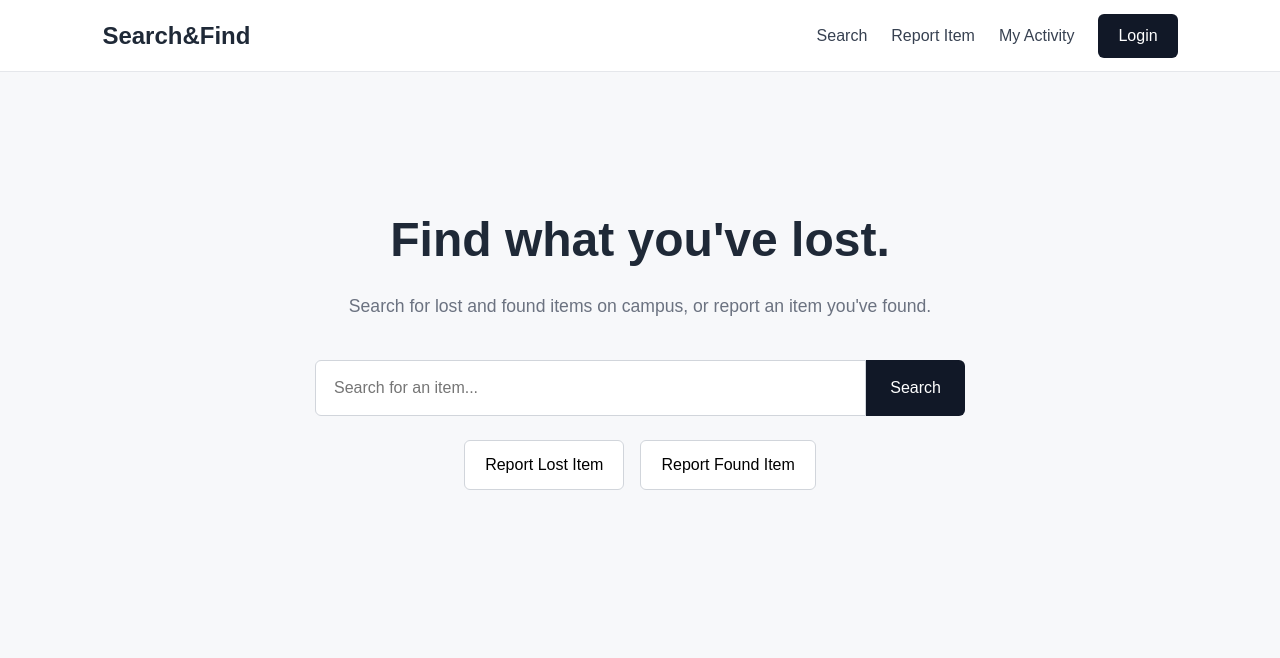
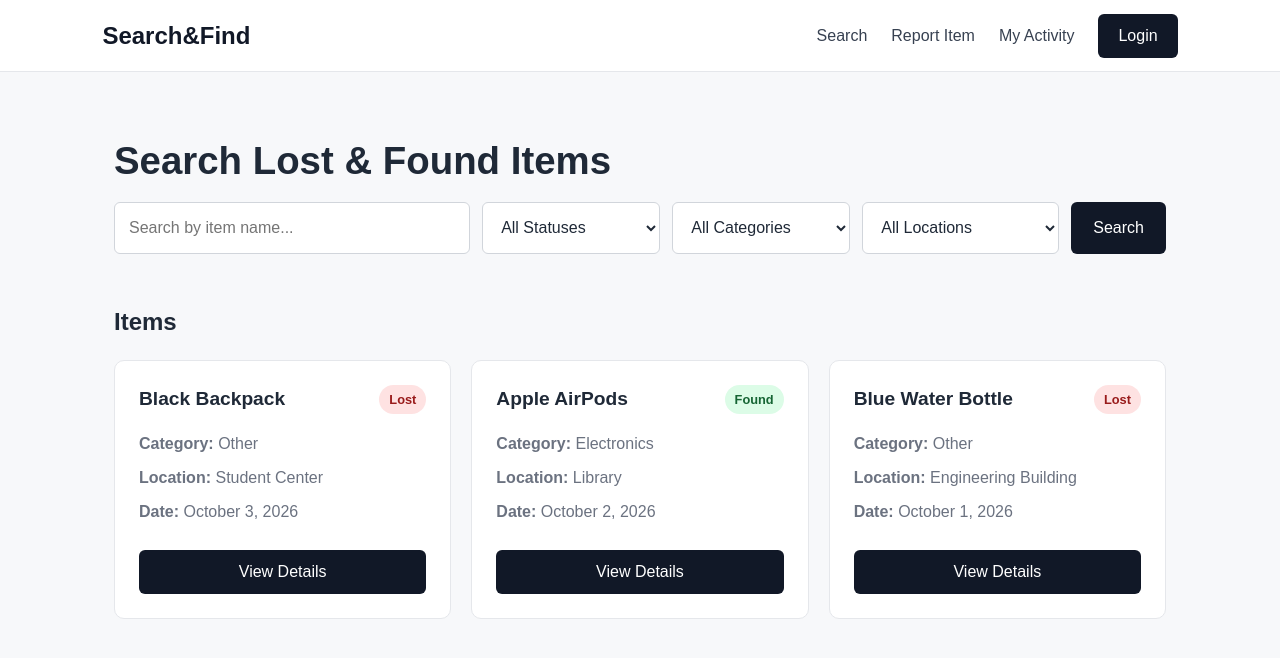
Before and after one commit to johnme09/Search-n-Find, a React (Vite) app in the folder frontend/: page /search in a window 1280 px wide. Shown: the top 658 px of the page. Built offline with nearby package versions, Linux system fonts and the light colour scheme.

Commit message:
Build search and filter page

```diff
--- a/frontend/src/App.css
+++ b/frontend/src/App.css
@@ -14,7 +14,8 @@ body {
 }
 
 button,
-input {
+input,
+select {
   font: inherit;
 }
 
@@ -22,7 +23,9 @@ input {
   min-height: 100vh;
 }
 
-/* Navigation */
+/* =========================
+   Navigation
+   ========================= */
 
 .navbar {
   height: 72px;
@@ -35,8 +38,10 @@ input {
 }
 
 .logo {
+  color: #111827;
   font-size: 1.5rem;
   font-weight: 700;
+  text-decoration: none;
 }
 
 .navbar nav {
@@ -45,12 +50,12 @@ input {
   gap: 24px;
 }
 
-.navbar a {
+.navbar nav a {
   color: #374151;
   text-decoration: none;
 }
 
-.navbar a:hover {
+.navbar nav a:hover {
   color: #111827;
 }
 
@@ -63,76 +68,82 @@ input {
   cursor: pointer;
 }
 
-/* Hero */
-
-.hero-section {
-  max-width: 900px;
-  margin: 0 auto;
-  padding: 100px 24px;
-  text-align: center;
+.navbar button:hover {
+  background: #374151;
 }
 
-.hero-section h1 {
-  margin-bottom: 16px;
-  font-size: 3rem;
+/* =========================
+   Search Page
+   ========================= */
+
+.search-page {
+  max-width: 1100px;
+  margin: 0 auto;
+  padding: 60px 24px;
 }
 
-.hero-section p {
-  max-width: 600px;
-  margin: 0 auto 40px;
-  color: #6b7280;
-  font-size: 1.1rem;
-  line-height: 1.6;
+.search-page h1 {
+  margin: 0 0 12px;
+  font-size: 2.4rem;
 }
 
-/* Search */
-
-.search-box {
-  display: flex;
-  max-width: 650px;
-  margin: 0 auto 24px;
+.search-controls {
+  display: grid;
+  grid-template-columns: 2fr 1fr 1fr 1fr auto;
+  gap: 12px;
+  margin-bottom: 50px;
 }
 
-.search-box input {
-  flex: 1;
-  padding: 15px 18px;
+.search-controls input,
+.search-controls select {
+  padding: 13px 14px;
   border: 1px solid #d1d5db;
-  border-radius: 6px 0 0 6px;
-  outline: none;
+  border-radius: 6px;
+  background: white;
+  color: #1f2937;
 }
 
-.search-box button {
-  padding: 15px 24px;
+.search-controls input:focus,
+.search-controls select:focus {
+  outline: 2px solid #111827;
+  outline-offset: 1px;
+}
+
+.search-controls button {
+  padding: 13px 22px;
   border: none;
-  border-radius: 0 6px 6px 0;
+  border-radius: 6px;
   background: #111827;
   color: white;
   cursor: pointer;
 }
 
-/* Actions */
-
-.actions {
-  display: flex;
-  justify-content: center;
-  gap: 16px;
+.search-controls button:hover {
+  background: #374151;
 }
 
-.actions button {
-  padding: 12px 20px;
-  border: 1px solid #d1d5db;
-  border-radius: 6px;
-  background: white;
-  cursor: pointer;
+/* =========================
+   Results
+   ========================= */
+
+.results h2 {
+  margin-bottom: 20px;
 }
 
-.actions button:hover {
-  background: #f3f4f6;
+.results > p {
+  padding: 40px;
+  text-align: center;
+  color: #6b7280;
+  background: white;
+  border: 1px solid #e5e7eb;
+  border-radius: 8px;
 }
 
-/* Mobile */
+/* =========================
+   Mobile
+   ========================= */
 
-@media (max-width: 700px) {
+@media (max-width: 800px) {
   .navbar {
     padding: 0 20px;
   }
@@ -141,32 +152,87 @@ input {
     gap: 10px;
   }
 
-  .navbar a {
+  .navbar nav a {
     display: none;
   }
 
-  .hero-section {
-    padding: 70px 20px;
+  .search-controls {
+    grid-template-columns: 1fr;
   }
 
-  .hero-section h1 {
-    font-size: 2.2rem;
+  .search-page h1 {
+    font-size: 2rem;
+  }
+}
+/* =========================
+   Item Cards
+   ========================= */
+
+.item-grid {
+  display: grid;
+  grid-template-columns: repeat(3, 1fr);
+  gap: 20px;
 }
 
-  .search-box {
-    flex-direction: column;
+.item-card {
+  padding: 24px;
+  background: white;
+  border: 1px solid #e5e7eb;
+  border-radius: 10px;
 }
 
-  .search-box input,
-  .search-box button {
-    border-radius: 6px;
+.item-card-header {
+  display: flex;
+  align-items: flex-start;
+  justify-content: space-between;
+  gap: 12px;
+  margin-bottom: 18px;
 }
 
-  .search-box button {
-    margin-top: 8px;
+.item-card h3 {
+  margin: 0;
+  font-size: 1.2rem;
 }
 
-  .actions {
-    flex-direction: column;
+.item-card p {
+  margin: 10px 0;
+  color: #6b7280;
+}
+
+.status {
+  padding: 5px 10px;
+  border-radius: 999px;
+  font-size: 0.8rem;
+  font-weight: 600;
+}
+
+.status.lost {
+  background: #fee2e2;
+  color: #991b1b;
+}
+
+.status.found {
+  background: #dcfce7;
+  color: #166534;
+}
+
+.details-button {
+  width: 100%;
+  margin-top: 16px;
+  padding: 10px;
+  border: none;
+  border-radius: 6px;
+  background: #111827;
+  color: white;
+  cursor: pointer;
+}
+
+.details-button:hover {
+  background: #374151;
+}
+
+@media (max-width: 900px) {
+  .item-grid {
+    grid-template-columns: 1fr;
   }
 }
--- a/frontend/src/App.tsx
+++ b/frontend/src/App.tsx
@@ -1,44 +1,30 @@
+import { BrowserRouter, Routes, Route, Navigate, Link } from 'react-router-dom'
+import SearchPage from './pages/SearchPage'
 import './App.css'
 
 function App() {
   return (
+    <BrowserRouter>
       <div className="app">
         <header className="navbar">
-        <div className="logo">
+          <Link to="/search" className="logo">
             Search&Find
-        </div>
+          </Link>
 
           <nav>
-          <a href="#">Search</a>
-          <a href="#">Report Item</a>
-          <a href="#">My Activity</a>
+            <Link to="/search">Search</Link>
+            <Link to="/search">Report Item</Link>
+            <Link to="/search">My Activity</Link>
             <button>Login</button>
           </nav>
         </header>
 
-      <main className="hero-section">
-        <h1>Find what you've lost.</h1>
-
-        <p>
-          Search for lost and found items on campus,
-          or report an item you've found.
-        </p>
-
-        <div className="search-box">
-          <input
-            type="text"
-            placeholder="Search for an item..."
-          />
-
-          <button>Search</button>
+        <Routes>
+          <Route path="/" element={<Navigate to="/search" replace />} />
+          <Route path="/search" element={<SearchPage />} />
+        </Routes>
       </div>
-
-        <div className="actions">
-          <button>Report Lost Item</button>
-          <button>Report Found Item</button>
-        </div>
-      </main>
-    </div>
+    </BrowserRouter>
   )
 }
 
--- /dev/null
+++ b/frontend/src/pages/SearchPage.tsx
@@ -0,0 +1,109 @@
+type Item = {
+  id: number
+  name: string
+  category: string
+  location: string
+  status: 'Lost' | 'Found'
+  date: string
+}
+
+const items: Item[] = [
+  {
+    id: 1,
+    name: 'Black Backpack',
+    category: 'Other',
+    location: 'Student Center',
+    status: 'Lost',
+    date: 'October 3, 2026',
+  },
+  {
+    id: 2,
+    name: 'Apple AirPods',
+    category: 'Electronics',
+    location: 'Library',
+    status: 'Found',
+    date: 'October 2, 2026',
+  },
+  {
+    id: 3,
+    name: 'Blue Water Bottle',
+    category: 'Other',
+    location: 'Engineering Building',
+    status: 'Lost',
+    date: 'October 1, 2026',
+  },
+]
+
+function SearchPage() {
+  return (
+    <main className="search-page">
+      <h1>Search Lost & Found Items</h1>
+
+      <div className="search-controls">
+        <input
+          type="text"
+          placeholder="Search by item name..."
+        />
+
+        <select>
+          <option value="">All Statuses</option>
+          <option value="lost">Lost</option>
+          <option value="found">Found</option>
+        </select>
+
+        <select>
+          <option value="">All Categories</option>
+          <option value="electronics">Electronics</option>
+          <option value="clothing">Clothing</option>
+          <option value="documents">Documents</option>
+          <option value="other">Other</option>
+        </select>
+
+        <select>
+          <option value="">All Locations</option>
+          <option value="library">Library</option>
+          <option value="student-center">Student Center</option>
+          <option value="engineering">Engineering Building</option>
+        </select>
+
+        <button>Search</button>
+      </div>
+
+      <section className="results">
+        <h2>Items</h2>
+
+        <div className="item-grid">
+          {items.map((item) => (
+            <article className="item-card" key={item.id}>
+              <div className="item-card-header">
+                <h3>{item.name}</h3>
+
+                <span className={`status ${item.status.toLowerCase()}`}>
+                  {item.status}
+                </span>
+              </div>
+
+              <p>
+                <strong>Category:</strong> {item.category}
+              </p>
+
+              <p>
+                <strong>Location:</strong> {item.location}
+              </p>
+
+              <p>
+                <strong>Date:</strong> {item.date}
+              </p>
+
+              <button className="details-button">
+                View Details
+              </button>
+            </article>
+          ))}
+        </div>
+      </section>
+    </main>
+  )
+}
+
+export default SearchPage
```
Lines whose indentation alone changed are shown as unchanged.
